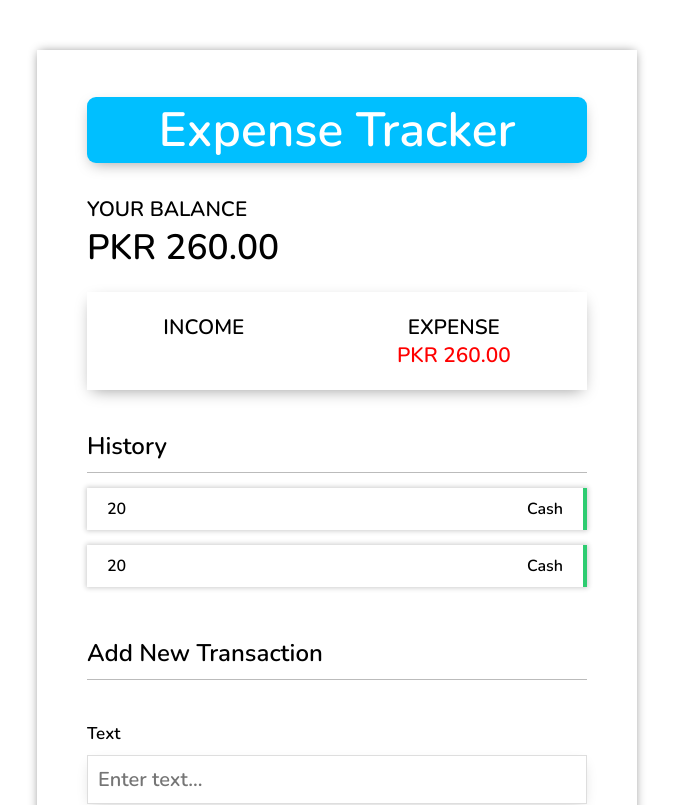
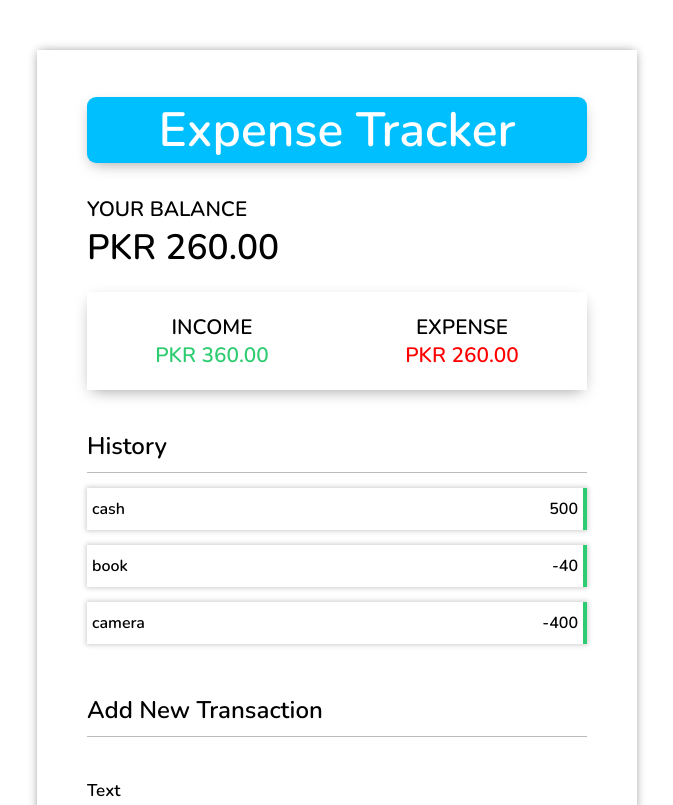
Before and after one commit to Alikhan219/Bootcamp_Expense_Tracker_App, a React (Create React App) app: page / in a window 1280 px wide. Shown: the top 805 px of the page, without its empty margins (303-976 px from the left). Built offline with nearby package versions, Linux system fonts and the light colour scheme.

Commit message:
using useContext and creating Reducer

```diff
--- a/src/App.css
+++ b/src/App.css
@@ -127,12 +127,7 @@ input[type=number], input[type=text]{
   margin: 0;
   padding: 0;
 }
-.hist-txt{
-  margin-left: 15px;
-}
-.hist-amount{
-  margin-right: 15px;
-}
+
 .hist-div > li {
   display: flex;
   justify-content: space-between;
--- a/src/App.js
+++ b/src/App.js
@@ -1,6 +1,6 @@
 import React from "react"
 import Child from "./Child"
-import initialTransactions from "./TransContext"
+
 
 const App=()=>{
     return(
--- a/src/Child.js
+++ b/src/Child.js
@@ -1,13 +1,9 @@
-import React from "react";
+import React, { useContext } from "react";
 import "./App.css";
+import { TransactionContext } from "./TransContext";
 
 function Child() {
-
-  let Transactions= [
-    {amount: 500, desc: "cash"},
-    {amount: -40, desc: "book"},
-    {amount: -200, desc: "camera"}
-  ]
+  let Transactions = useContext(TransactionContext);
 
   return (
     <div className="container">
@@ -19,7 +15,7 @@ function Child() {
       </h3>
       <div className="expense_container">
         <h3 className="IandE">
-          Income <br /> <span className="income-h3"></span>
+          Income <br /> <span className="income-h3">PKR 360.00</span>
         </h3>
         <h3 className="IandE">
           Expense <br />
@@ -28,14 +24,14 @@ function Child() {
       </div>
       <h3 className="border">History</h3>
       <ul className="hist-div">
-      <li>
-        <span className="hist-txt">20</span>
-        <span className="hist-amount">Cash</span>
-        </li>
-        <li>
-        <span className="hist-txt">20</span>
-        <span className="hist-amount">Cash</span>
-        </li>
+        {Transactions.map((transOb, indx) => {
+          return (
+            <li>
+              <span>{transOb.desc}</span>
+              <span>{transOb.amount}</span>
+            </li>
+          );
+        })}
       </ul>
 
       <h3 className="bottom">Add New Transaction</h3>
--- a/src/TransContext.js
+++ b/src/TransContext.js
@@ -0,0 +1,10 @@
+import {createContext} from "react"
+
+const initialTransactions = [
+    { amount: +500, desc: "cash" },
+    { amount: -40, desc: "book" },
+    { amount: -400, desc: "camera" },
+  ];
+
+
+ export const TransactionContext= createContext(initialTransactions)
```
Also changed, not shown: src/TransactionReducer.js (added, +10 -0 lines).
